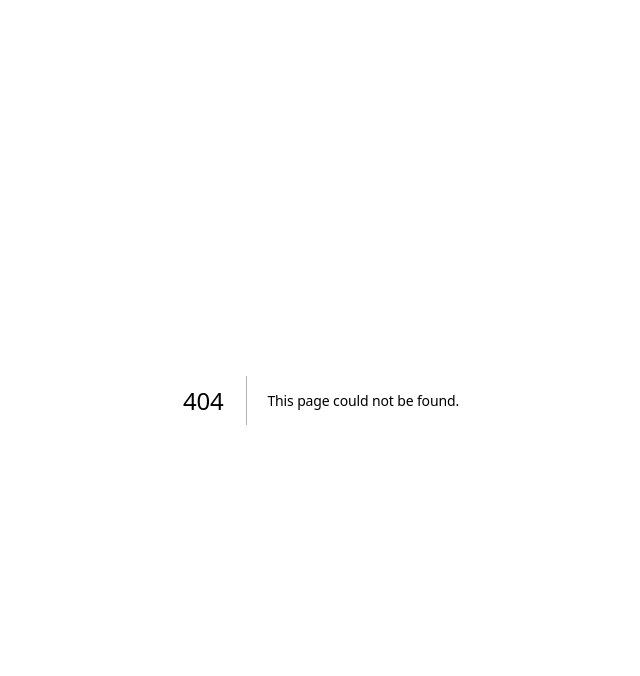
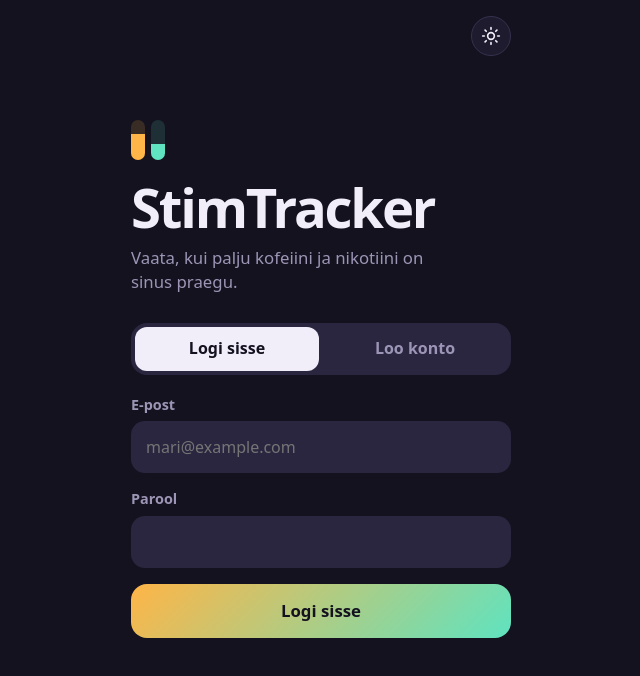
Before and after one commit to rakenduste-programmeerimine-2026/StimTracker, a Next.js app: page /login in a window 1280 px wide. Before the commit this address had no page. Shown: the top 676 px of the page, without its empty margins (319-959 px from the left). Built offline with nearby package versions, Linux system fonts and the light colour scheme.

Commit message:
feat(ui): add login page with sign-in and sign-up forms

```diff
--- /dev/null
+++ b/src/app/login/login.module.css
@@ -0,0 +1,66 @@
+.page {
+  max-width: 420px;
+  min-height: 100dvh;
+  margin: 0 auto;
+  padding: 16px 20px 40px;
+  display: flex;
+  flex-direction: column;
+}
+
+.top {
+  display: flex;
+  justify-content: flex-end;
+}
+
+.intro {
+  margin: 8vh 0 28px;
+}
+
+.title {
+  margin: 0;
+  font-size: clamp(2.6rem, 12vw, 3.4rem);
+  font-weight: 800;
+  font-variation-settings: "opsz" 96;
+  letter-spacing: -0.04em;
+}
+
+.levels {
+  display: flex;
+  gap: 6px;
+  margin-bottom: 18px;
+}
+
+.levels span {
+  width: 14px;
+  height: 40px;
+  border-radius: 7px;
+  background: var(--caffeine-dim);
+  position: relative;
+  overflow: hidden;
+}
+
+.levels span::after {
+  content: "";
+  position: absolute;
+  left: 0;
+  right: 0;
+  bottom: 0;
+  height: 65%;
+  background: var(--caffeine);
+}
+
+.levels span + span {
+  background: var(--nicotine-dim);
+}
+
+.levels span + span::after {
+  height: 40%;
+  background: var(--nicotine);
+}
+
+.lead {
+  margin: 8px 0 0;
+  color: var(--muted);
+  font-size: 1.05rem;
+  max-width: 32ch;
+}
--- /dev/null
+++ b/src/app/login/page.tsx
@@ -0,0 +1,25 @@
+import type { Metadata } from "next";
+import LoginForm from "@/components/LoginForm";
+import ThemeToggle from "@/components/ThemeToggle";
+import styles from "./login.module.css";
+
+export const metadata: Metadata = { title: "Logi sisse · StimTracker" };
+
+export default function LoginPage() {
+  return (
+    <main className={styles.page}>
+      <div className={styles.top}>
+        <ThemeToggle />
+      </div>
+      <div className={styles.intro}>
+        <div className={styles.levels} aria-hidden="true">
+          <span />
+          <span />
+        </div>
+        <h1 className={styles.title}>StimTracker</h1>
+        <p className={styles.lead}>Vaata, kui palju kofeiini ja nikotiini on sinus praegu.</p>
+      </div>
+      <LoginForm />
+    </main>
+  );
+}
--- /dev/null
+++ b/src/components/LoginForm.module.css
@@ -0,0 +1,98 @@
+.modes {
+  display: grid;
+  grid-template-columns: 1fr 1fr;
+  gap: 4px;
+  padding: 4px;
+  margin-bottom: 20px;
+  border-radius: 16px;
+  background: var(--surface-2);
+}
+
+.mode {
+  min-height: 44px;
+  border: 0;
+  border-radius: 12px;
+  background: none;
+  font-weight: 650;
+  color: var(--muted);
+  cursor: pointer;
+}
+
+.mode[aria-pressed="true"] {
+  background: var(--text);
+  color: var(--bg);
+}
+
+.form {
+  display: grid;
+  gap: 16px;
+}
+
+.label {
+  display: block;
+  margin-bottom: 6px;
+  font-size: 0.9rem;
+  font-weight: 650;
+  color: var(--muted);
+}
+
+.input {
+  width: 100%;
+  min-height: 52px;
+  padding: 12px 14px;
+  border: 1px solid transparent;
+  border-radius: 14px;
+  background: var(--surface-2);
+}
+
+.input:focus-visible {
+  outline: none;
+  border-color: var(--focus);
+}
+
+.input[aria-invalid="true"] {
+  border-color: var(--danger);
+}
+
+.error {
+  margin: 6px 0 0;
+  color: var(--danger);
+  font-size: 0.9rem;
+}
+
+.alert {
+  margin: 0;
+  padding: 12px 14px;
+  border-radius: 14px;
+  background: color-mix(in srgb, var(--danger) 14%, transparent);
+  color: var(--danger);
+}
+
+.notice {
+  margin: 0;
+  padding: 12px 14px;
+  border-radius: 14px;
+  background: var(--nicotine-dim);
+}
+
+.submit {
+  min-height: 54px;
+  border: 0;
+  border-radius: 16px;
+  background: linear-gradient(135deg, var(--caffeine), var(--nicotine));
+  color: var(--on-accent);
+  font-weight: 750;
+  font-size: 1.05rem;
+  cursor: pointer;
+}
+
+.submit:disabled {
+  opacity: 0.7;
+  cursor: progress;
+}
+
+.hint {
+  margin: 0;
+  font-size: 0.85rem;
+  color: var(--muted);
+}
--- /dev/null
+++ b/src/components/LoginForm.tsx
@@ -0,0 +1,109 @@
+"use client";
+
+import { useActionState, useId, useState } from "react";
+import { signIn, signUp } from "@/app/login/actions";
+import { initialActionState, type ActionState } from "@/lib/action-state";
+import type { CredentialField } from "@/lib/auth/validation";
+import { MIN_PASSWORD_LENGTH } from "@/lib/auth/validation";
+import styles from "./LoginForm.module.css";
+
+type Mode = "signIn" | "signUp";
+
+const ACTIONS = { signIn, signUp };
+const SUBMIT_LABEL: Record<Mode, string> = { signIn: "Logi sisse", signUp: "Loo konto" };
+
+// Login page form: one tab for logging in, one for creating an account.
+// Checking the input and talking to Supabase happens in the Server Actions
+// (src/app/login/actions.ts); this shows their messages next to the fields.
+export default function LoginForm() {
+  const [mode, setMode] = useState<Mode>("signIn");
+
+  return (
+    <>
+      <div className={styles.modes}>
+        {(Object.keys(SUBMIT_LABEL) as Mode[]).map((m) => (
+          <button key={m} type="button" className={styles.mode} aria-pressed={mode === m} onClick={() => setMode(m)}>
+            {SUBMIT_LABEL[m]}
+          </button>
+        ))}
+      </div>
+      {/* A new form per mode, so messages from the other tab do not linger. */}
+      <CredentialsForm key={mode} mode={mode} />
+    </>
+  );
+}
+
+function CredentialsForm({ mode }: { mode: Mode }) {
+  const id = useId();
+  const [state, formAction, pending] = useActionState<ActionState<CredentialField>, FormData>(
+    ACTIONS[mode],
+    initialActionState,
+  );
+  const errors = state.fieldErrors ?? {};
+  // Controlled, because React clears uncontrolled fields after every submit
+  // and the user should not retype the email after a wrong password.
+  const [email, setEmail] = useState("");
+  const [password, setPassword] = useState("");
+
+  const field = (name: CredentialField) => ({
+    id: `${id}-${name}`,
+    name,
+    "aria-invalid": errors[name] ? true : undefined,
+    "aria-describedby": errors[name] ? `${id}-${name}-error` : undefined,
+  });
+  const fieldError = (name: CredentialField) =>
+    errors[name] ? (
+      <p id={`${id}-${name}-error`} className={styles.error}>
+        {errors[name]}
+      </p>
+    ) : null;
+
+  return (
+    <form className={styles.form} action={formAction} noValidate aria-label={SUBMIT_LABEL[mode]}>
+      <div>
+        <label className={styles.label} htmlFor={`${id}-email`}>
+          E-post
+        </label>
+        <input
+          {...field("email")}
+          className={styles.input}
+          type="email"
+          inputMode="email"
+          autoComplete="email"
+          placeholder="mari@example.com"
+          value={email}
+          onChange={(e) => setEmail(e.target.value)}
+        />
+        {fieldError("email")}
+      </div>
+
+      <div>
+        <label className={styles.label} htmlFor={`${id}-password`}>
+          Parool
+        </label>
+        <input
+          {...field("password")}
+          className={styles.input}
+          type="password"
+          autoComplete={mode === "signIn" ? "current-password" : "new-password"}
+          value={password}
+          onChange={(e) => setPassword(e.target.value)}
+        />
+        {fieldError("password")}
+        {mode === "signUp" && !errors.password && (
+          <p className={styles.hint}>Vähemalt {MIN_PASSWORD_LENGTH} märki.</p>
+        )}
+      </div>
+
+      {state.message && (
+        <p className={state.ok ? styles.notice : styles.alert} role={state.ok ? "status" : "alert"}>
+          {state.message}
+        </p>
+      )}
+
+      <button type="submit" className={styles.submit} disabled={pending}>
+        {pending ? "Oota…" : SUBMIT_LABEL[mode]}
+      </button>
+    </form>
+  );
+}
```
